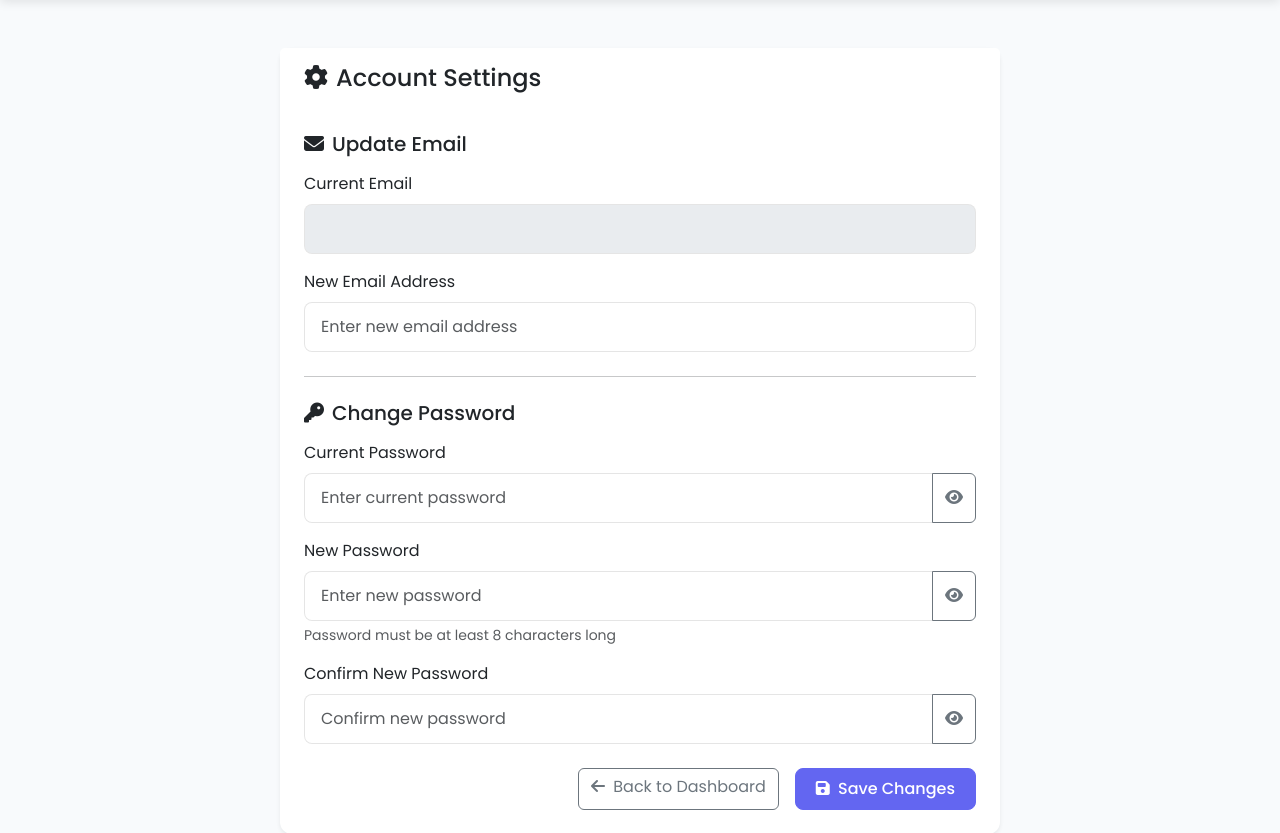
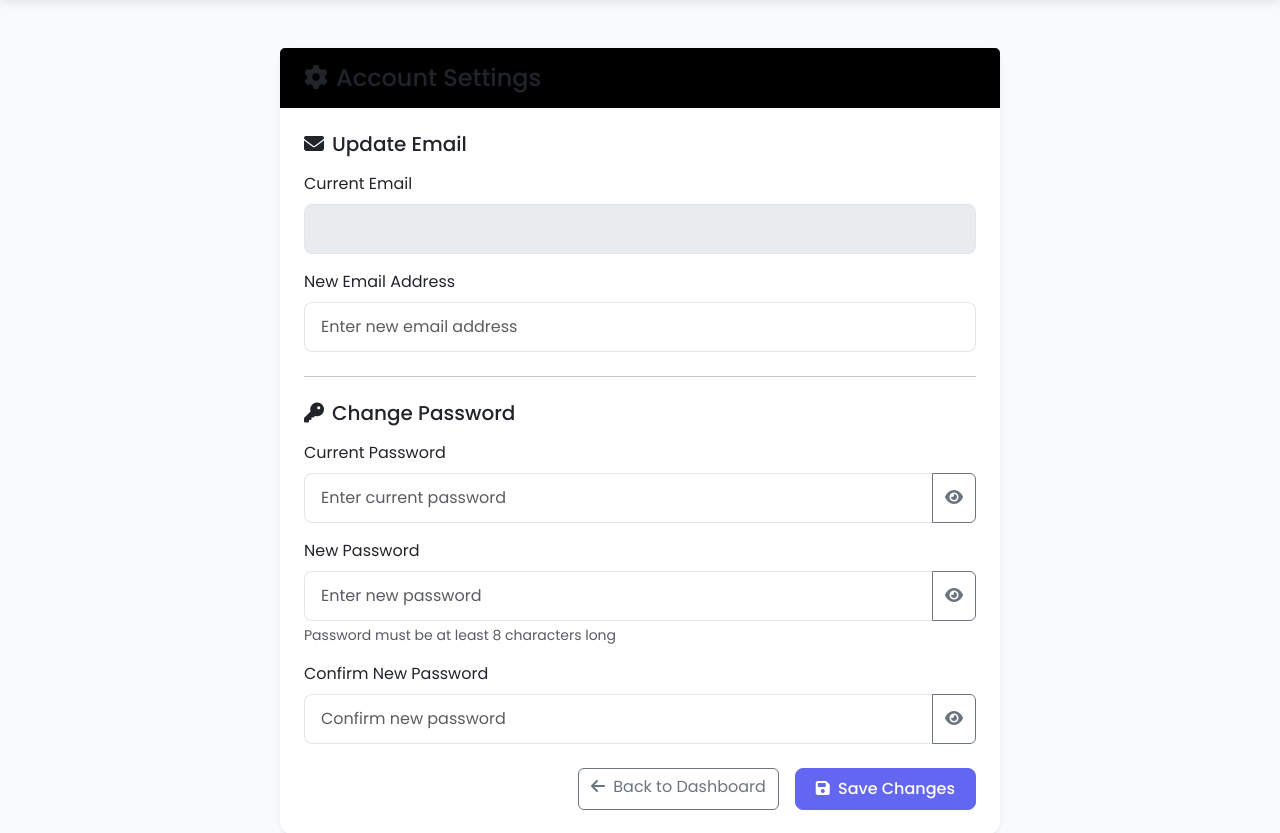
Before and after one commit to ksahitreddy/SecureComm, a Flask app: template templates/settings.html in a window 1280 px wide. Shown: the part 72-905 px from the top of the page. Run offline with Flask 3, Linux system fonts and the light colour scheme; the template is opened without the code that fills it, so the values that code supplies are empty; some libraries are stand-ins or nearby versions.

Commit message:
Update settings.html

```diff
--- a/templates/settings.html
+++ b/templates/settings.html
@@ -7,7 +7,7 @@
     <div class="row justify-content-center">
         <div class="col-lg-8">
             <div class="card border-0 shadow-sm">
-                <div class="card-header bg-white border-0 py-3">
+                <div class="card-header bg-black border-0 py-3">
                     <h4 class="mb-0">
                         <i class="fas fa-cog me-2"></i>Account Settings
                     </h4>
```
